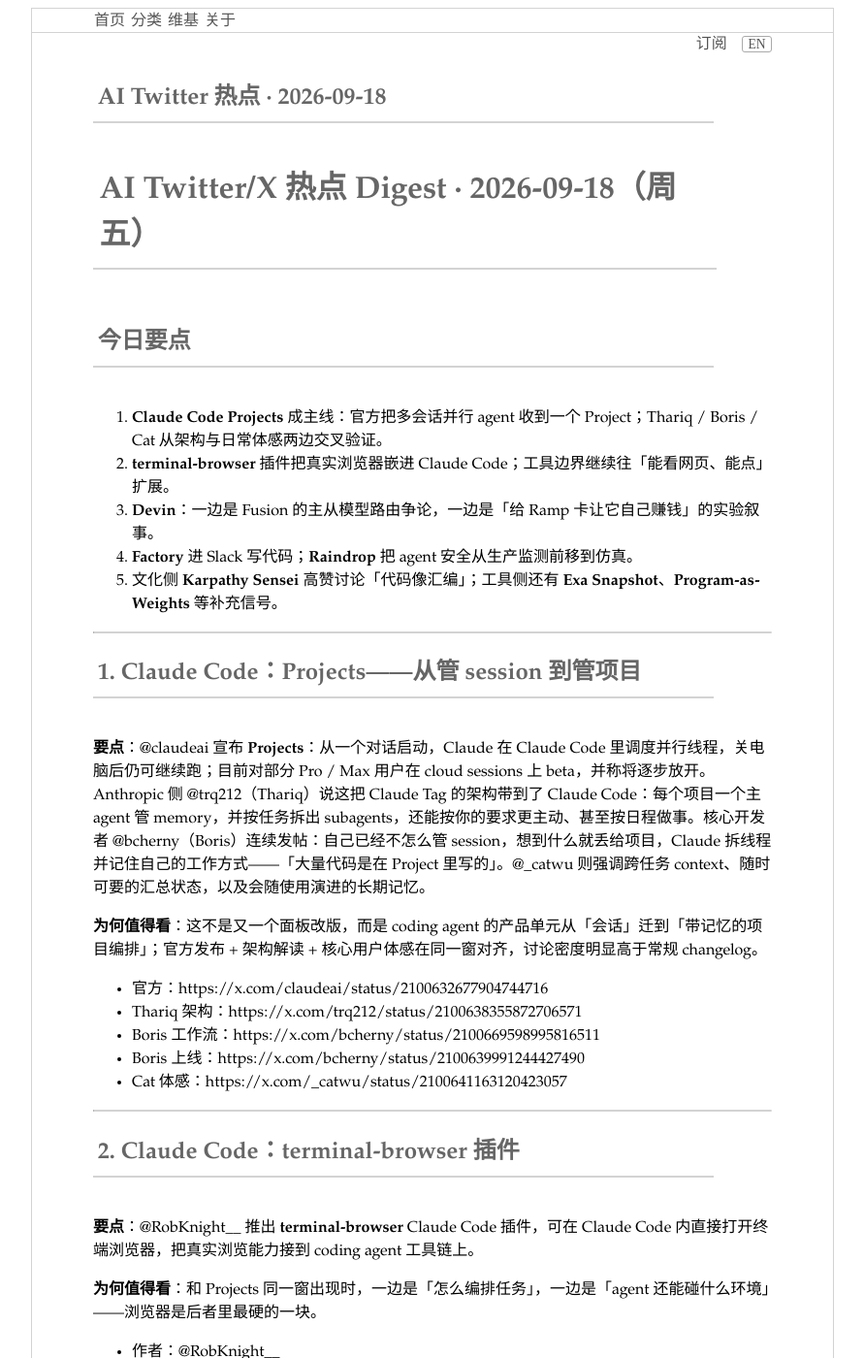
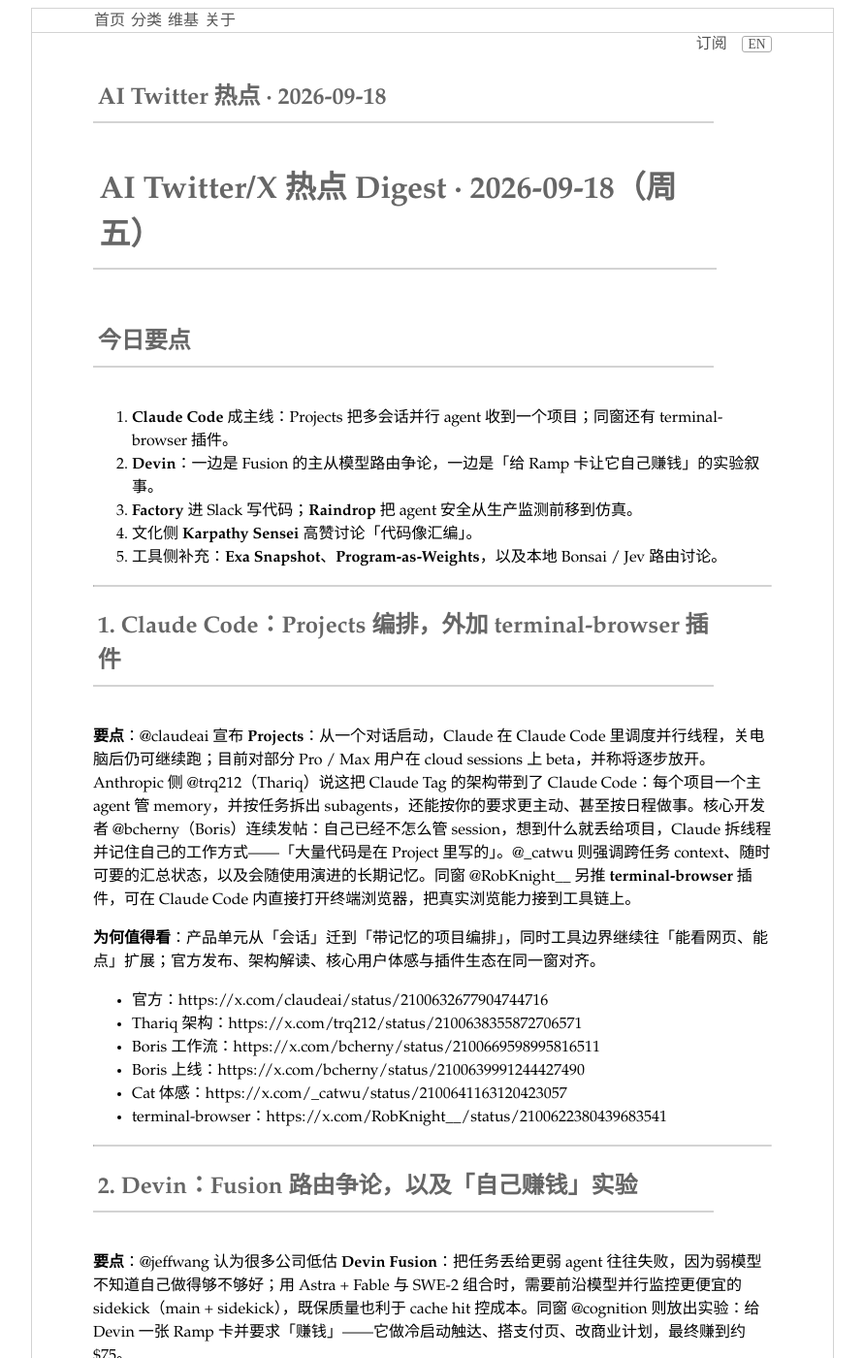
Before and after one commit to assertion/assertion.github.io, a Jekyll site: the page built from _posts/2026-09-18-ai-twitter-hots.md, in a window 1280 px wide and 1400 px high. Shown: the whole window at 97% size, without its empty margins (194-1085 px from the left). Built offline with Jekyll 4.4.1, drawn with Linux system fonts in a browser that asks for light colours; Markdown is read by kramdown in place of the engine named in the settings; some of the changed text lies outside the part shown.

Commit message:
Merge Claude Code Projects + terminal-browser into one item (2026-09-18) (#28)

```diff
--- a/_posts/2026-09-18-ai-twitter-hots.md
+++ b/_posts/2026-09-18-ai-twitter-hots.md
@@ -13,40 +13,30 @@
 
 ## 今日要点
 
-1. **Claude Code Projects** 成主线：官方把多会话并行 agent 收到一个 Project；Thariq / Boris / Cat 从架构与日常体感两边交叉验证。
-2. **terminal-browser** 插件把真实浏览器嵌进 Claude Code；工具边界继续往「能看网页、能点」扩展。
-3. **Devin**：一边是 Fusion 的主从模型路由争论，一边是「给 Ramp 卡让它自己赚钱」的实验叙事。
-4. **Factory** 进 Slack 写代码；**Raindrop** 把 agent 安全从生产监测前移到仿真。
-5. 文化侧 **Karpathy Sensei** 高赞讨论「代码像汇编」；工具侧还有 **Exa Snapshot**、**Program-as-Weights** 等补充信号。
+1. **Claude Code** 成主线：Projects 把多会话并行 agent 收到一个项目；同窗还有 terminal-browser 插件。
+2. **Devin**：一边是 Fusion 的主从模型路由争论，一边是「给 Ramp 卡让它自己赚钱」的实验叙事。
+3. **Factory** 进 Slack 写代码；**Raindrop** 把 agent 安全从生产监测前移到仿真。
+4. 文化侧 **Karpathy Sensei** 高赞讨论「代码像汇编」。
+5. 工具侧补充：**Exa Snapshot**、**Program-as-Weights**，以及本地 Bonsai / Jev 路由讨论。
 
 ---
 
-## 1. Claude Code：Projects——从管 session 到管项目
+## 1. Claude Code：Projects 编排，外加 terminal-browser 插件
 
-**要点**：@claudeai 宣布 **Projects**：从一个对话启动，Claude 在 Claude Code 里调度并行线程，关电脑后仍可继续跑；目前对部分 Pro / Max 用户在 cloud sessions 上 beta，并称将逐步放开。Anthropic 侧 @trq212（Thariq）说这把 Claude Tag 的架构带到了 Claude Code：每个项目一个主 agent 管 memory，并按任务拆出 subagents，还能按你的要求更主动、甚至按日程做事。核心开发者 @bcherny（Boris）连续发帖：自己已经不怎么管 session，想到什么就丢给项目，Claude 拆线程并记住自己的工作方式——「大量代码是在 Project 里写的」。@_catwu 则强调跨任务 context、随时可要的汇总状态，以及会随使用演进的长期记忆。
+**要点**：@claudeai 宣布 **Projects**：从一个对话启动，Claude 在 Claude Code 里调度并行线程，关电脑后仍可继续跑；目前对部分 Pro / Max 用户在 cloud sessions 上 beta，并称将逐步放开。Anthropic 侧 @trq212（Thariq）说这把 Claude Tag 的架构带到了 Claude Code：每个项目一个主 agent 管 memory，并按任务拆出 subagents，还能按你的要求更主动、甚至按日程做事。核心开发者 @bcherny（Boris）连续发帖：自己已经不怎么管 session，想到什么就丢给项目，Claude 拆线程并记住自己的工作方式——「大量代码是在 Project 里写的」。@_catwu 则强调跨任务 context、随时可要的汇总状态，以及会随使用演进的长期记忆。同窗 @RobKnight__ 另推 **terminal-browser** 插件，可在 Claude Code 内直接打开终端浏览器，把真实浏览能力接到工具链上。
 
-**为何值得看**：这不是又一个面板改版，而是 coding agent 的产品单元从「会话」迁到「带记忆的项目编排」；官方发布 + 架构解读 + 核心用户体感在同一窗对齐，讨论密度明显高于常规 changelog。
+**为何值得看**：产品单元从「会话」迁到「带记忆的项目编排」，同时工具边界继续往「能看网页、能点」扩展；官方发布、架构解读、核心用户体感与插件生态在同一窗对齐。
 
 - 官方：https://x.com/claudeai/status/2100632677904744716
 - Thariq 架构：https://x.com/trq212/status/2100638355872706571
 - Boris 工作流：https://x.com/bcherny/status/2100669598995816511
 - Boris 上线：https://x.com/bcherny/status/2100639991244427490
 - Cat 体感：https://x.com/_catwu/status/2100641163120423057
+- terminal-browser：https://x.com/RobKnight__/status/2100622380439683541
 
 ---
 
-## 2. Claude Code：terminal-browser 插件
-
-**要点**：@RobKnight__ 推出 **terminal-browser** Claude Code 插件，可在 Claude Code 内直接打开终端浏览器，把真实浏览能力接到 coding agent 工具链上。
-
-**为何值得看**：和 Projects 同一窗出现时，一边是「怎么编排任务」，一边是「agent 还能碰什么环境」——浏览器是后者里最硬的一块。
-
-- 作者：@RobKnight__
-- 链接：https://x.com/RobKnight__/status/2100622380439683541
-
----
-
-## 3. Devin：Fusion 路由争论，以及「自己赚钱」实验
+## 2. Devin：Fusion 路由争论，以及「自己赚钱」实验
 
 **要点**：@jeffwang 认为很多公司低估 **Devin Fusion**：把任务丢给更弱 agent 往往失败，因为弱模型不知道自己做得够不够好；用 Astra + Fable 与 SWE-2 组合时，需要前沿模型并行监控更便宜的 sidekick（main + sidekick），既保质量也利于 cache hit 控成本。同窗 @cognition 则放出实验：给 Devin 一张 Ramp 卡并要求「赚钱」——它做冷启动触达、搭支付页、改商业计划，最终赚到约 \$75。
 
```
Also changed, not shown: other parts of _posts/2026-09-18-ai-twitter-hots.md (+7 -7 lines), _posts/2026-09-18-ai-twitter-hots-en.md (+17 -27 lines).
